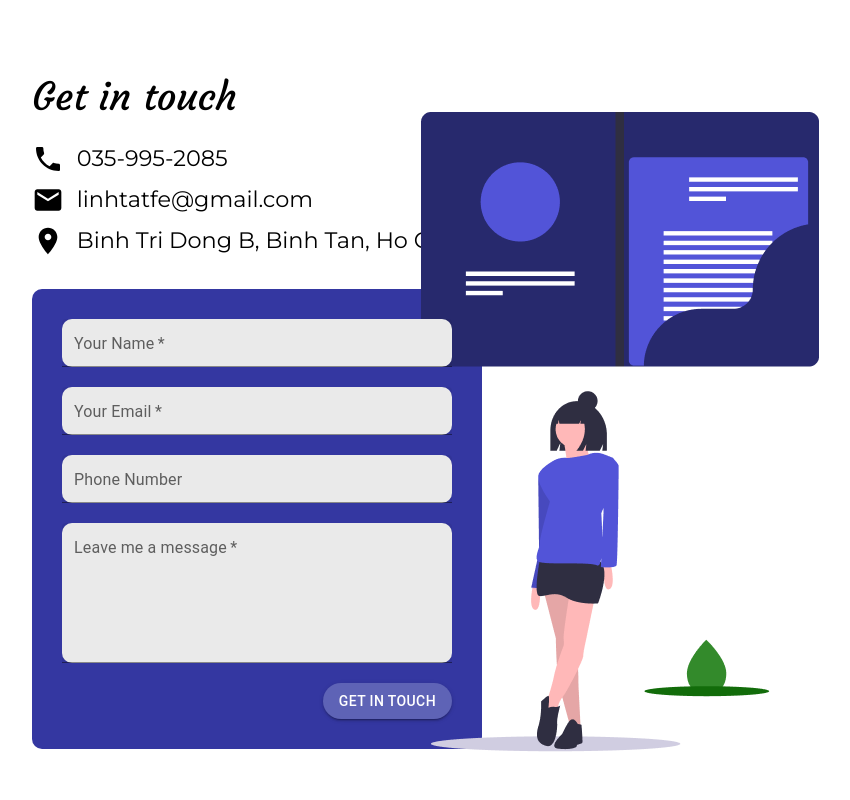
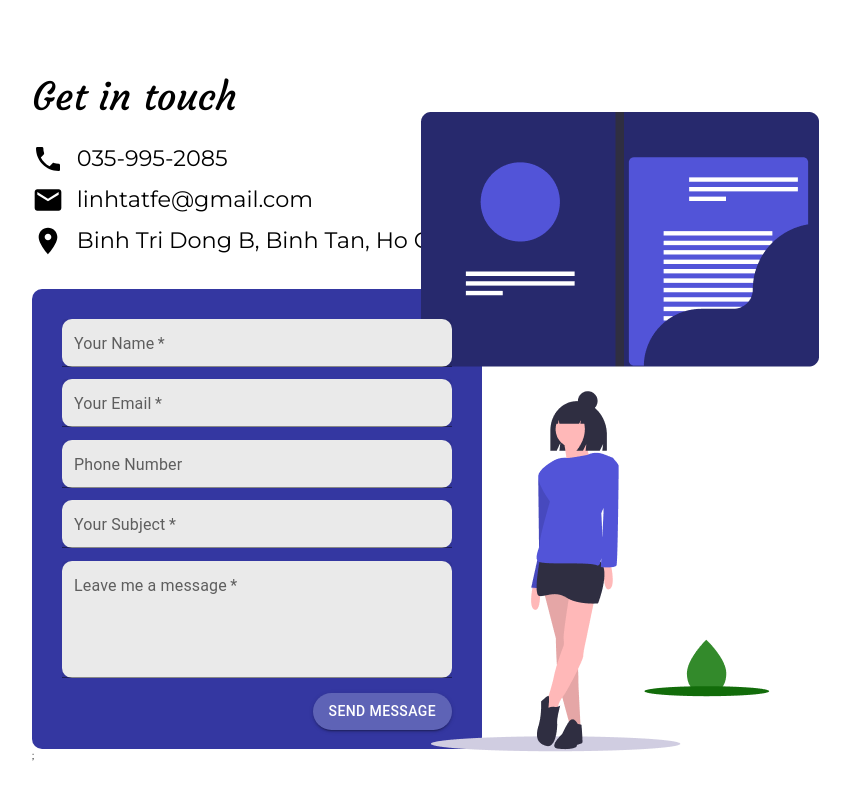
Before and after one commit to linhtat2000/Portfolio, a React (Create React App) app in the folder my-portfolio/: page / in a window 1280 px wide. Shown: the part 2388-3188 px from the top of the page, without its empty margins (328-1178 px from the left). Built offline with nearby package versions, Linux system fonts and the light colour scheme.

Commit message:
update form functionality

```diff
--- a/my-portfolio/package.json
+++ b/my-portfolio/package.json
@@ -3,6 +3,7 @@
   "version": "0.1.0",
   "private": true,
   "dependencies": {
+    "@emailjs/browser": "^3.4.0",
     "@emotion/react": "^11.7.1",
     "@emotion/styled": "^11.6.0",
     "@iconify/react": "^3.1.2",
@@ -16,6 +17,7 @@
     "@testing-library/jest-dom": "^5.16.1",
     "@testing-library/react": "^12.1.2",
     "@testing-library/user-event": "^13.5.0",
+    "emailjs-com": "^3.2.0",
     "react": "^17.0.2",
     "react-dom": "^17.0.2",
     "react-router-dom": "^6.2.1",
--- a/my-portfolio/src/components/form/Form.jsx
+++ b/my-portfolio/src/components/form/Form.jsx
@@ -1,16 +1,59 @@
-import React from "react";
+import React, { useRef } from "react";
 
 import TextField from "@mui/material/TextField";
+import Button from "@mui/material/Button";
+import { Alert, AlertTitle, ThemeProvider } from "@mui/material";
+import emailjs from "emailjs-com";
 
+import theme from "../../theme-btn";
 import "./form.scss";
-import theme from "../../theme-btn";
-import Button from "@mui/material/Button";
-import { ThemeProvider } from "@mui/material";
+import { useState } from "react";
 
 const Form = () => {
+  const [isSucceed, setIsSucceed] = useState(false);
+  const formRef = useRef();
+
+  const handleFeedback = (isSucceed) => {
+    isSucceed ? (
+      <Alert severity="success" className="feedback-msg">
+        <AlertTitle>Your message has been sent</AlertTitle>
+        I'll respone you as soon as possible :) Have a nice day!
+      </Alert>
+    ) : (
+      <Alert severity="error" className="feedback-msg">
+        <AlertTitle>Oops! Your message has not been sent :(</AlertTitle>
+        Please try again later! Or you can directly hit me up on the phone
+      </Alert>
+    );
+  };
+  // const action = setTimeout(handleFeedback(isSucceed), 2000);
+  // clearTimeout(action);
+
+  const handleSubmitForm = (e) => {
+    e.preventDefault();
+
+    emailjs
+      .sendForm(
+        "service_ewb244t",
+        "template_zn7rrws",
+        formRef.current,
+        "user_gx20gqVa47JHmhaGxjb5h"
+      )
+      .then(
+        (response) => {
+          console.log(response.status, response.text);
+          setIsSucceed(true);
+        },
+        (error) => {
+          console.log(error);
+          setIsSucceed(false);
+        }
+      );
+  };
+
   return (
     <ThemeProvider theme={theme}>
-      <form className="form">
+      <form id="contact-form" ref={formRef} onSubmit={handleSubmitForm}>
         <TextField
           fullWidth
           id="name-input"
@@ -18,6 +61,7 @@ const Form = () => {
           variant="filled"
           size="small"
           required
+          name="user_name"
           className="input"
           color="primary"
         />
@@ -28,6 +72,7 @@ const Form = () => {
           variant="filled"
           size="small"
           required
+          name="user_email"
           className="input"
           color="primary"
         />
@@ -37,6 +82,18 @@ const Form = () => {
           label="Phone Number"
           variant="filled"
           size="small"
+          name="user_phoneNumber"
+          className="input"
+          color="primary"
+        />
+        <TextField
+          fullWidth
+          id="subject-input"
+          label="Your Subject"
+          variant="filled"
+          size="small"
+          required
+          name="user_subject"
           className="input"
           color="primary"
         />
@@ -44,18 +101,25 @@ const Form = () => {
           fullWidth
           id="message"
           label="Leave me a message"
-          rows={5}
+          rows={4}
           variant="filled"
           size="small"
           multiline
           required
+          name="message"
           className="input"
           color="primary"
         />
-        <Button variant="contained" color="primary" className="custom-btn">
-          get in touch
+        <Button
+          variant="contained"
+          color="primary"
+          className="custom-btn"
+          type="submit"
+        >
+          send message
         </Button>
       </form>
+      ;
     </ThemeProvider>
   );
 };
--- a/my-portfolio/src/components/form/form.scss
+++ b/my-portfolio/src/components/form/form.scss
@@ -1,4 +1,4 @@
-.form {
+#contact-form {
   background-color: #3437a1;
   width: 450px;
   height: 460px;
@@ -8,10 +8,17 @@
   .input {
     background-color: #f9f9f9;
     border-radius: 10px;
-    margin-bottom: 2em;
+    margin-bottom: 1.25em;
   }
 
   .custom-btn {
+    margin-top: 0.2em;
     float: right;
   }
 }
+
+.feedback-msg {
+  position: absolute;
+  top: 4%;
+  left: 60px;
+}
```
Also changed, not shown: 1 other file (tests, documents, lock files or other folders).
